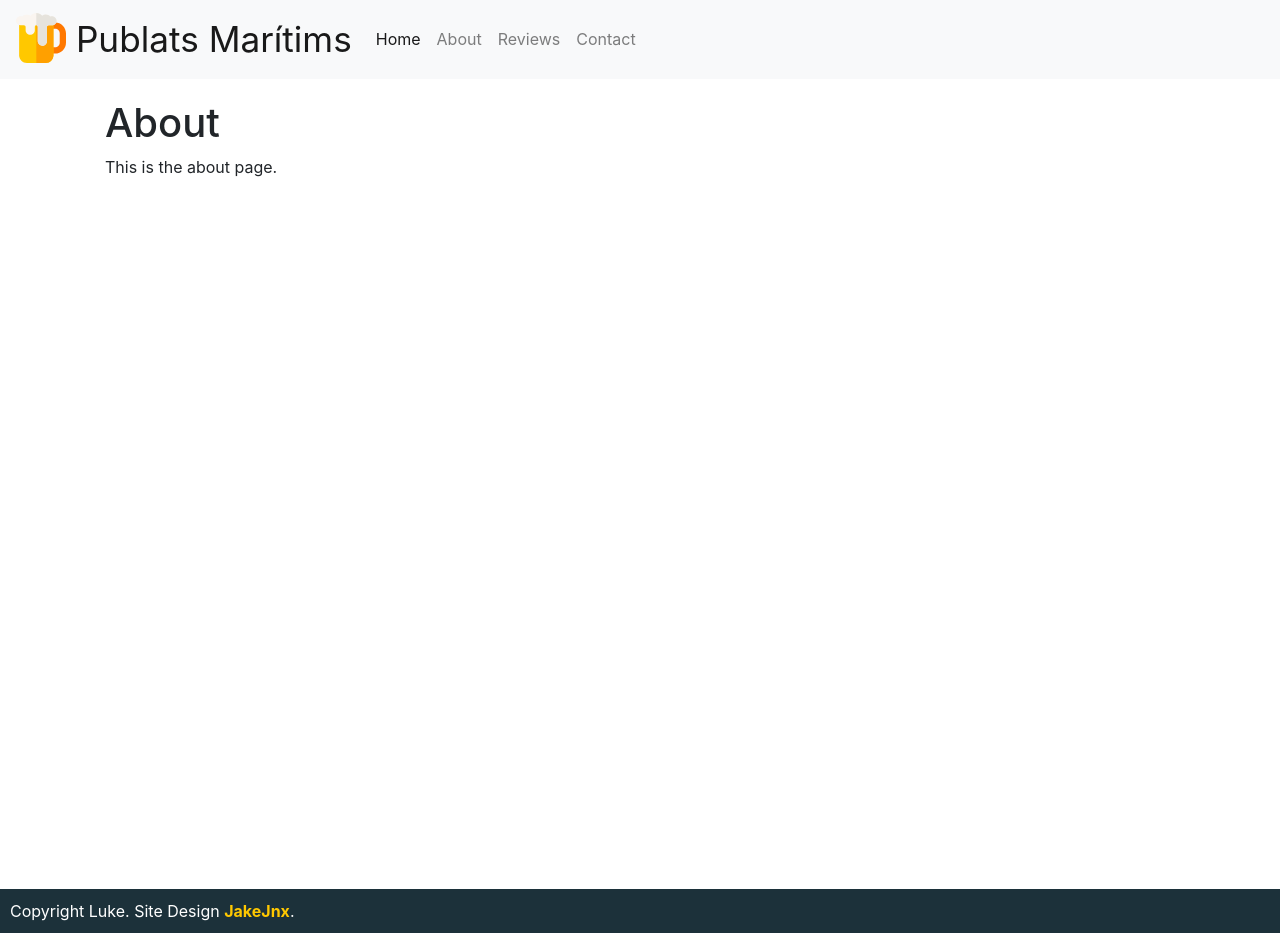
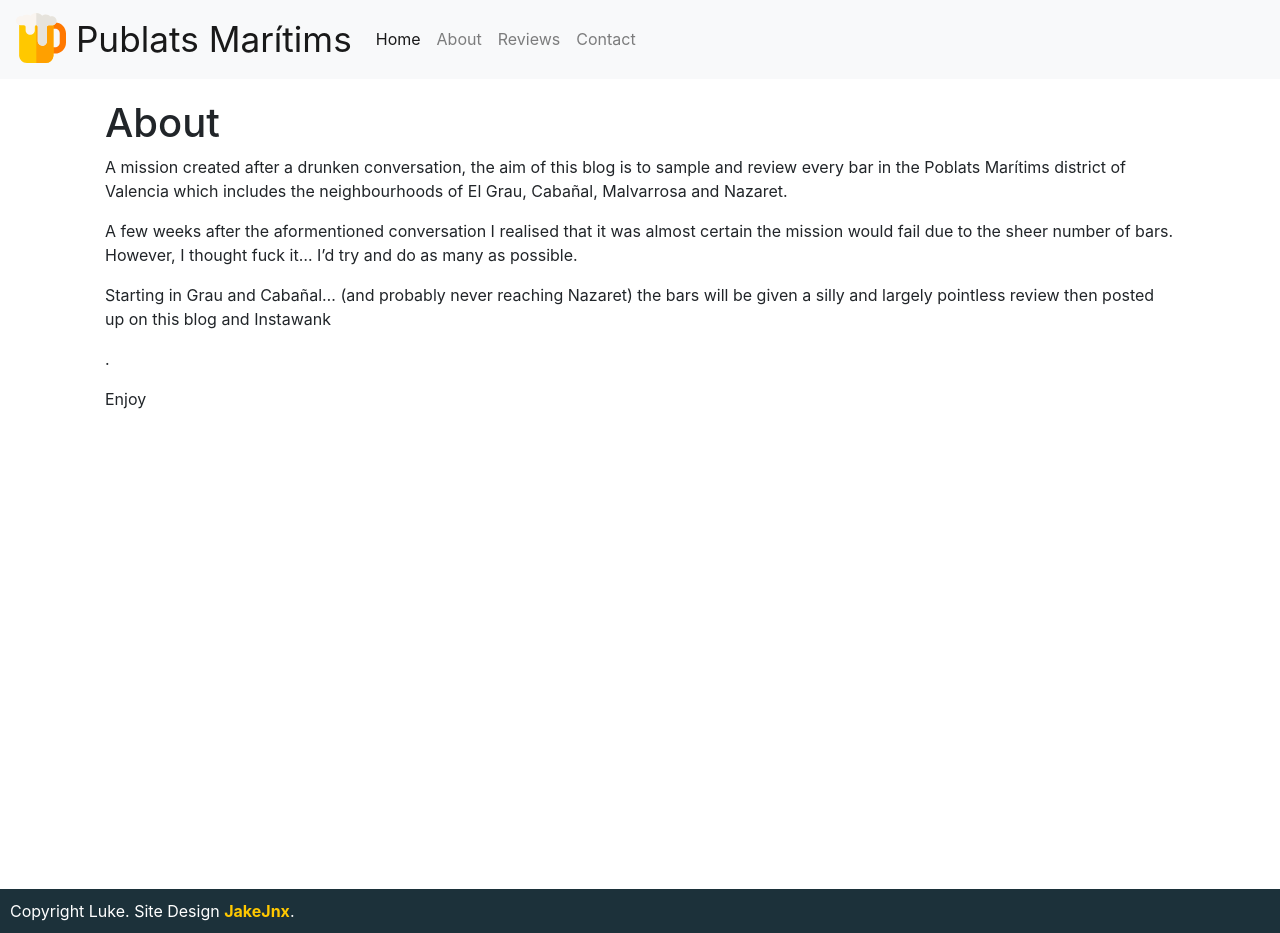
Before and after one commit to jakejnx/publats.com, a Jekyll site: the page built from about.md, in a window 1280 px wide. Built offline with Jekyll 4.4.1, drawn with Linux system fonts in a browser that asks for light colours; nearby versions of some CDN libraries.

Commit message:
Updated About

```diff
--- a/about.md
+++ b/about.md
@@ -4,4 +4,12 @@ permalink: "/about/"
 layout: page
 ---
 
-This is the about page.
+A mission created after a drunken conversation, the aim of this blog is to sample and review every bar in the Poblats Marítims district of Valencia which includes the neighbourhoods of El Grau, Cabañal, Malvarrosa and Nazaret.
+
+A few weeks after the aformentioned conversation I realised that it was almost certain the mission would fail due to the sheer number of bars. However, I thought fuck it… I’d try and do as many as possible.
+
+Starting in Grau and Cabañal… (and probably never reaching Nazaret) the bars will be given a silly and largely pointless review then posted up on this blog and Instawank
+
+.
+
+Enjoy
```
